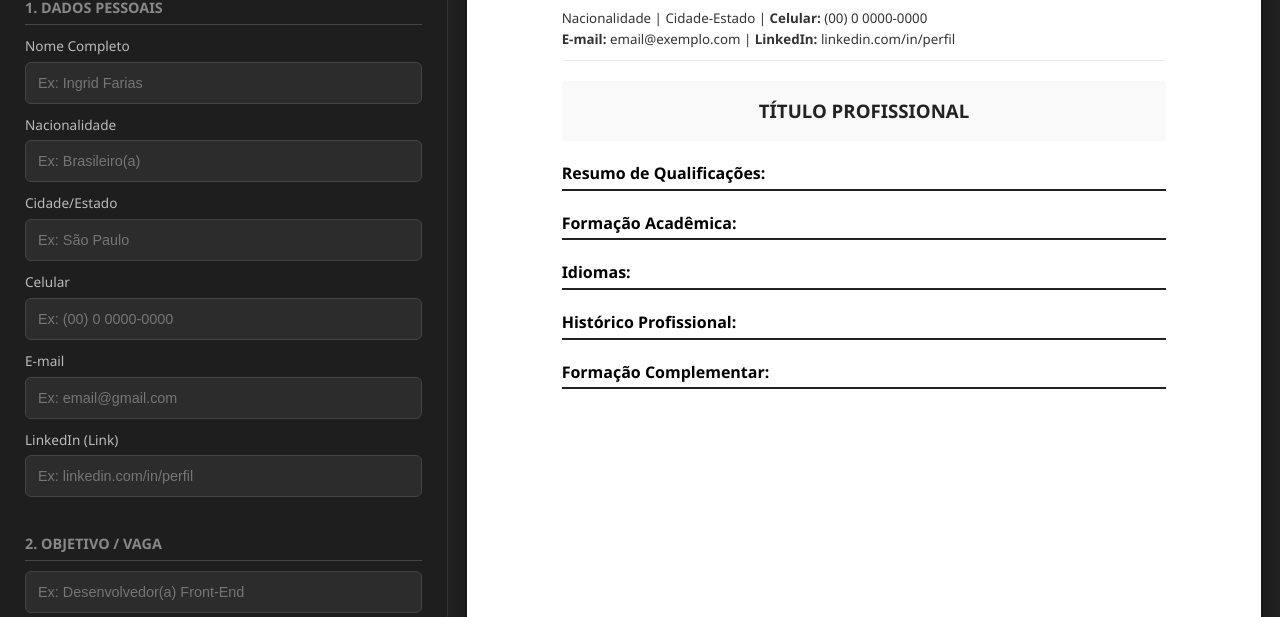
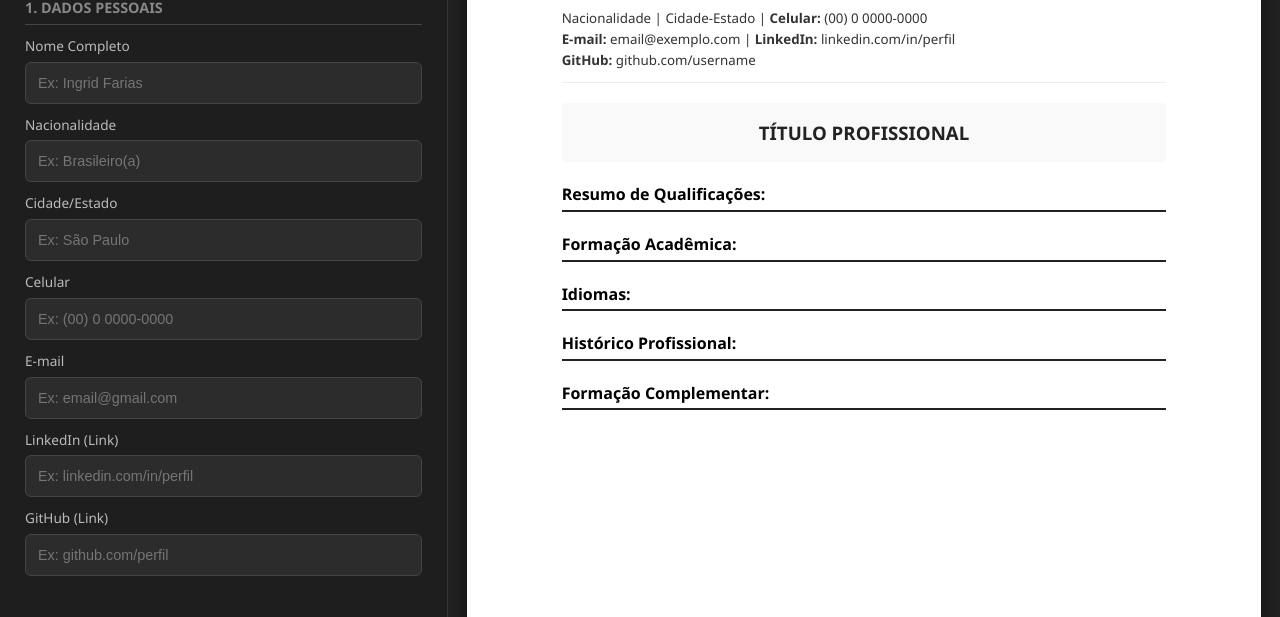
Before and after one commit to ingridalvesfarias/gerador-curriculo, a plain HTML site: page index.html in a window 1280 px wide. Shown: the part 183-800 px from the top of the page. Drawn offline with Linux system fonts and the light colour scheme.

Commit message:
projeto atualizado

```diff
--- a/index.html
+++ b/index.html
@@ -39,6 +39,10 @@
                 <div class="input-group">
                     <label>LinkedIn (Link)</label>
                     <input type="url" id="inputLinkedin" placeholder="Ex: linkedin.com/in/perfil">
+                </div>
+                <div class="input-group">
+                    <label>GitHub (Link)</label>
+                    <input type="url" id="inputGithub" placeholder="Ex: github.com/perfil">
                 </div>
             </section>
 
@@ -87,6 +91,8 @@
                                 <br>
                                 <strong>E-mail:</strong> <span id="displayEmail">email@exemplo.com</span> |
                                 <strong>LinkedIn:</strong> <span id="displayLinkedin">link</span>
+                                <br>
+                                <strong>GitHub:</strong> <span id="displayGithub">link</span>
                             </div>
                         </header>
 
--- a/scripts.js
+++ b/scripts.js
@@ -7,6 +7,7 @@ document.addEventListener('DOMContentLoaded', () => {
         'inputPhone': { display: 'displayPhone', default: '(00) 0 0000-0000' },
         'inputEmail': { display: 'displayEmail', default: 'email@exemplo.com' },
         'inputLinkedin': { display: 'displayLinkedin', default: 'linkedin.com/in/perfil' },
+        'inputGithub': { display: 'displayGithub', default: 'github.com/username' },
         'inputJobTitle': { display: 'displayJobTitle', default: 'TÍTULO PROFISSIONAL' }
     };
 
```
